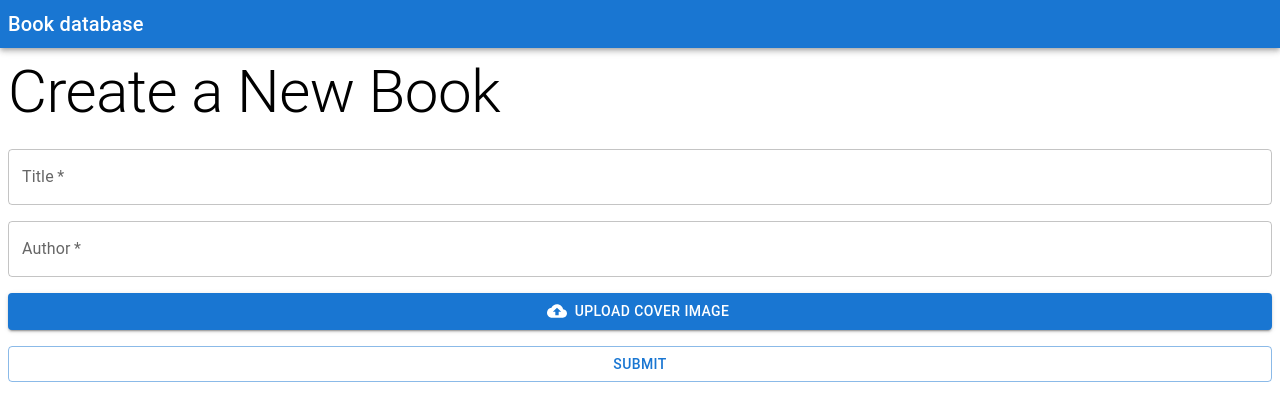
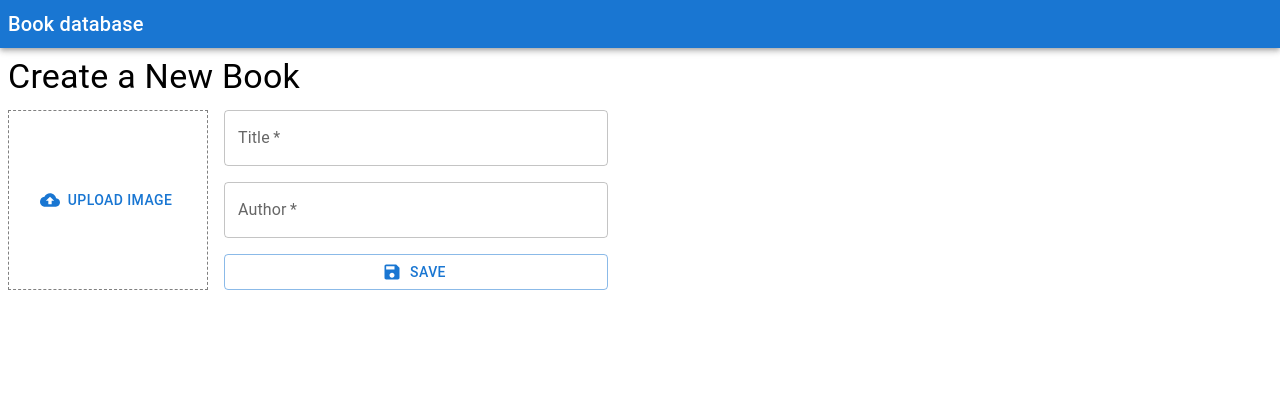
Before and after one commit to KlaraFormankova/book-database, a Next.js app: page /admin/books/new in a window 1280 px wide. Shown: the top 420 px of the page. Built offline with nearby package versions, Linux system fonts and the light colour scheme.

Commit message:
Export BookForm to reusable component

```diff
--- a/src/app/admin/books/[id]/page.tsx
+++ b/src/app/admin/books/[id]/page.tsx
@@ -1,53 +1,44 @@
-'use client';
+"use client";
 
 import BookForm from "@/app/components/book-form";
 import { IBook } from "@/app/types/global";
+import { Typography } from "@mui/material";
 import { useEffect, useState } from "react";
 
 export default function Page({ params }: { params: { id: string } }) {
   const [book, setBook] = useState<IBook | null>(null);
-    const [title, setTitle] = useState<string>('');
-    const [author, setAuthor] = useState<string>('');
-    const [isEditing, setIsEditing] = useState<boolean>(false);
+
+  useEffect(() => {
+    fetch(
+      `https://crudcrud.com/api/d0565cee39e94d10a4eee4dd3153b12b/books/${params.id}`
+    )
+      .then((res) => res.json())
+      .then((book) => {
+        setBook(book);
+      });
+  }, [params.id]);
 
   const handleUpdateBook = (updatedBook: IBook) => {
+    fetch(
+      `https://crudcrud.com/api/d0565cee39e94d10a4eee4dd3153b12b/books/${params.id}`,
+      {
+        method: "PUT",
+        headers: {
+          "Content-Type": "application/json",
+        },
+        body: JSON.stringify(updatedBook),
+      }
+    ).then((response) => console.log(response));
     setBook(updatedBook);
-        setTitle(updatedBook.title);
-        setAuthor(updatedBook.author);
-        setIsEditing(false);
-    }
-
-    const handleDeleteBook = () => {
-        setBook(null);
-    }
-
-    useEffect(() => {
-        const book: IBook = {
-            id: 1,
-            title: "Book 1",
-            author: "Author 1"
   };
-        setBook(book);
-        setTitle(book.title);
-        setAuthor(book.author);
-    }, []);
 
   return (
     <div>
+      <Typography variant="h4" gutterBottom>
+        Book Details
+      </Typography>
       <br />
-            {book ? (
-                <BookForm
-                    book={book}
-                    title={title}
-                    author={author}
-                    isEditing={isEditing}
-                    setIsEditing={setIsEditing}
-                    onUpdateBook={handleUpdateBook}
-                    onDeleteBook={handleDeleteBook}
-                />
-            ) : (
-                <p>Book not found</p>
-            )}
+      {book && <BookForm originalBook={book} onUpdateBook={handleUpdateBook} />}
     </div>
   );
 }
--- a/src/app/admin/books/new/page.tsx
+++ b/src/app/admin/books/new/page.tsx
@@ -1,76 +1,35 @@
-'use client';
+"use client";
 
-import { IBook, INewBook } from '@/app/types/global';
-import { Button, Stack, TextField, Typography } from '@mui/material';
-import CloudUploadIcon from '@mui/icons-material/CloudUpload';
-import React, { useState } from 'react';
+import { IBook } from "@/app/types/global";
+import { Typography } from "@mui/material";
+import React, { useState } from "react";
+import BookForm from "@/app/components/book-form";
 
 export default function Page() {
-	const [books, setBooks] = useState<IBook[]>([]);
-	const [nextId, setNextId] = useState<number>(1);
+  const [books, setBooks] = useState<IBook[]>([]);
 
-	const handleCreateBook = (newBook: INewBook) => {
-		const book: IBook = {
-			id: nextId,
-			title: newBook.title,
-			author: newBook.author
-		};
-		setNextId((nextId) => nextId + 1);
-		setBooks((books) => [...books, book]);
-	}
-
-    return (
-		<div>
-			<Typography variant="h2" gutterBottom>
-				Create a New Book
-			</Typography>
-			<BookForm onSubmit={handleCreateBook} />
-		</div>
-    );
-}
-
-type BookFormProps = {
-  onSubmit: (newBook: INewBook) => void;
-};
-
-function BookForm({ onSubmit }: BookFormProps) {
-  const [title, setTitle] = useState<string>('');
-  const [author, setAuthor] = useState<string>('');
-
-  const handleSubmit = (e: React.FormEvent) => {
-    e.preventDefault();
-    onSubmit({ title, author });
-    setTitle('');
-    setAuthor('');
+  const handleAddBook = (newBook: IBook) => {
+    const requestOptions = {
+      method: "POST",
+      headers: { "Content-Type": "application/json" },
+      body: JSON.stringify(newBook),
+    };
+    fetch(
+      "https://crudcrud.com/api/d0565cee39e94d10a4eee4dd3153b12b/books",
+      requestOptions
+    )
+      .then((response) => response.json())
+      .then((data) => {
+        setBooks([...books, data]);
+      });
   };
 
   return (
-    <form onSubmit={handleSubmit}>
-		<Stack spacing={2} direction="column">
-			<TextField
-				label="Title"
-				onChange={(e) => setTitle(e.target.value)}
-				required
-				variant='outlined'
-				type='text'
-				sx={{mb: 3}}
-				value={title}
-			/>
-			<TextField
-				label="Author"
-				onChange={(e) => setAuthor(e.target.value)}
-				required
-				variant='outlined'
-				type='text'
-				sx={{mb: 3}}
-				value={author}
-			/>
-			<Button component="label" variant="contained" startIcon={<CloudUploadIcon />}>
-				Upload cover image
-				<input type="file" hidden />
-			</Button>
-			<Button variant="outlined" type='submit'>Submit</Button>
-		</Stack>
-    </form>
+    <div>
+      <Typography variant="h4" gutterBottom>
+        Create a New Book
+      </Typography>
+      <BookForm onUpdateBook={handleAddBook} />
+    </div>
   );
 }
--- a/src/app/components/book-form.tsx
+++ b/src/app/components/book-form.tsx
@@ -1,53 +1,103 @@
 import { Button, Stack, TextField } from "@mui/material";
-import CloudUploadIcon from '@mui/icons-material/CloudUpload';
 import { IBook } from "../types/global";
+import { ChangeEvent, FormEvent, useEffect, useState } from "react";
+import { Save } from "@mui/icons-material";
+import BookCoverImg from "./book-cover-img";
+import UploadImgBox from "./upload-img-box";
 
 export default function BookForm(props: {
-    book: IBook;
-    title: string;
-    author: string;
-    isEditing: boolean;
-    setIsEditing: (isEditing: boolean) => void;
   onUpdateBook: (updatedBook: IBook) => void;
-    onDeleteBook: () => void;
+  originalBook?: IBook;
 }) {
-    const handleSubmit = (e: React.FormEvent) => {
-        e.preventDefault();
-        props.onUpdateBook({
-            id: props.book.id,
-            title: props.title,
-            author: props.author,
-        });
+  const [title, setTitle] = useState<string>(
+    props.originalBook ? props.originalBook.title : ""
+  );
+  const [author, setAuthor] = useState<string>(
+    props.originalBook ? props.originalBook.author : ""
+  );
+  const [image, setImage] = useState<string>(
+    props.originalBook && props.originalBook.image
+      ? props.originalBook.image
+      : ""
+  );
+
+  useEffect(() => {
+    if (!props.originalBook) return;
+    setTitle(props.originalBook.title);
+    setAuthor(props.originalBook.author);
+    if (props.originalBook.image) {
+      setImage(props.originalBook.image);
+    }
+  }, [props.originalBook]);
+
+  const handleTitleChange = (e: ChangeEvent<HTMLInputElement>) => {
+    setTitle(e.target.value);
   };
 
-    const handleDelete = () => {
-        props.onDeleteBook();
+  const handleAuthorChange = (e: ChangeEvent<HTMLInputElement>) => {
+    setAuthor(e.target.value);
+  };
+
+  const handleImageUpload = (e: ChangeEvent<HTMLInputElement>) => {
+    const file = e.target.files?.[0];
+    if (!file) return;
+
+    const reader = new FileReader();
+    reader.readAsDataURL(file);
+    reader.onload = () => {
+      setImage(reader.result as string);
+    };
+  };
+
+  const handleSubmit = (e: FormEvent) => {
+    e.preventDefault();
+
+    const book: IBook = {
+      title,
+      author,
+      image,
+    };
+
+    props.onUpdateBook(book);
+    setTitle("");
+    setAuthor("");
+    setImage("");
   };
 
   return (
     <form onSubmit={handleSubmit}>
-            <Stack spacing={2} direction="column">
+      <Stack spacing={2} direction={{ xs: "column", sm: "row" }}>
+        {image && (
+          <BookCoverImg
+            image={image}
+            setImage={setImage}
+            imageChange={handleImageUpload}
+          />
+        )}
+        {!image && <UploadImgBox imageUpload={handleImageUpload} />}
+        <Stack spacing={2} direction="column" className="w-full max-w-sm">
           <TextField
             label="Title"
             required
-                    variant='outlined'
-                    type='text'
-                    sx={{mb: 3}}
-                    value={props.title}
+            variant="outlined"
+            type="text"
+            sx={{ mb: 3 }}
+            value={title}
+            onChange={handleTitleChange}
           />
           <TextField
             label="Author"
             required
-                    variant='outlined'
-                    type='text'
-                    sx={{mb: 3}}
-                    value={props.author}
+            variant="outlined"
+            type="text"
+            sx={{ mb: 3 }}
+            value={author}
+            onChange={handleAuthorChange}
           />
-                <Button component="label" variant="contained" startIcon={<CloudUploadIcon />}>
-                    Upload cover image
-                    <input type="file" hidden />
+          <Button variant="outlined" type="submit" startIcon={<Save />}>
+            Save
           </Button>
-                <Button variant="outlined" type='submit'>Submit</Button>
+        </Stack>
       </Stack>
     </form>
   );
```
Also changed, not shown: src/app/types/global.ts (+2 -6 lines). Lines whose indentation alone changed are shown as unchanged.
